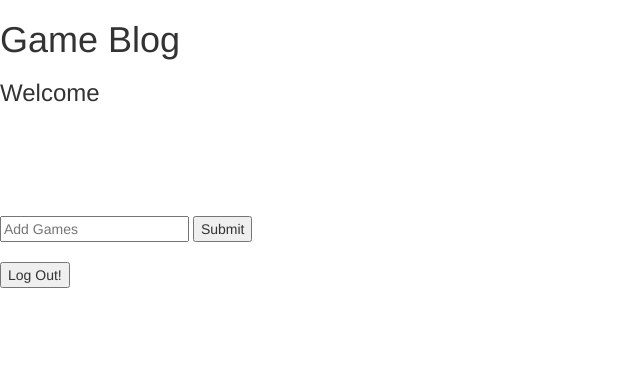
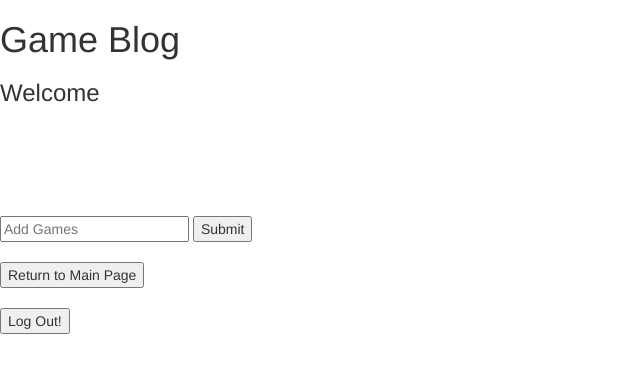
Before and after one commit to YasheshP458/Group-3-Section-006--Game-Blog, a Flask app: template templates/account.html in a window 1280 px wide. Shown: the top 373 px of the page, without its empty margins (0-640 px from the left). Run offline with Flask 2, Linux system fonts and the light colour scheme; the template is opened without the code that fills it, so the values that code supplies are empty; some libraries are stand-ins or nearby versions.

Commit message:
Added main page redirect to account.html

```diff
--- a/templates/account.html
+++ b/templates/account.html
@@ -32,6 +32,10 @@
         <input type="submit" class="submit" value="Submit" />
     </form>
     <br>
+    <form method="POST" action="/main">
+        <input type="submit" value="Return to Main Page" />
+    </form>
+    <br>
     <form method="POST" action="/logout">
         <input type="submit" value="Log Out!" />
     </form>
```
